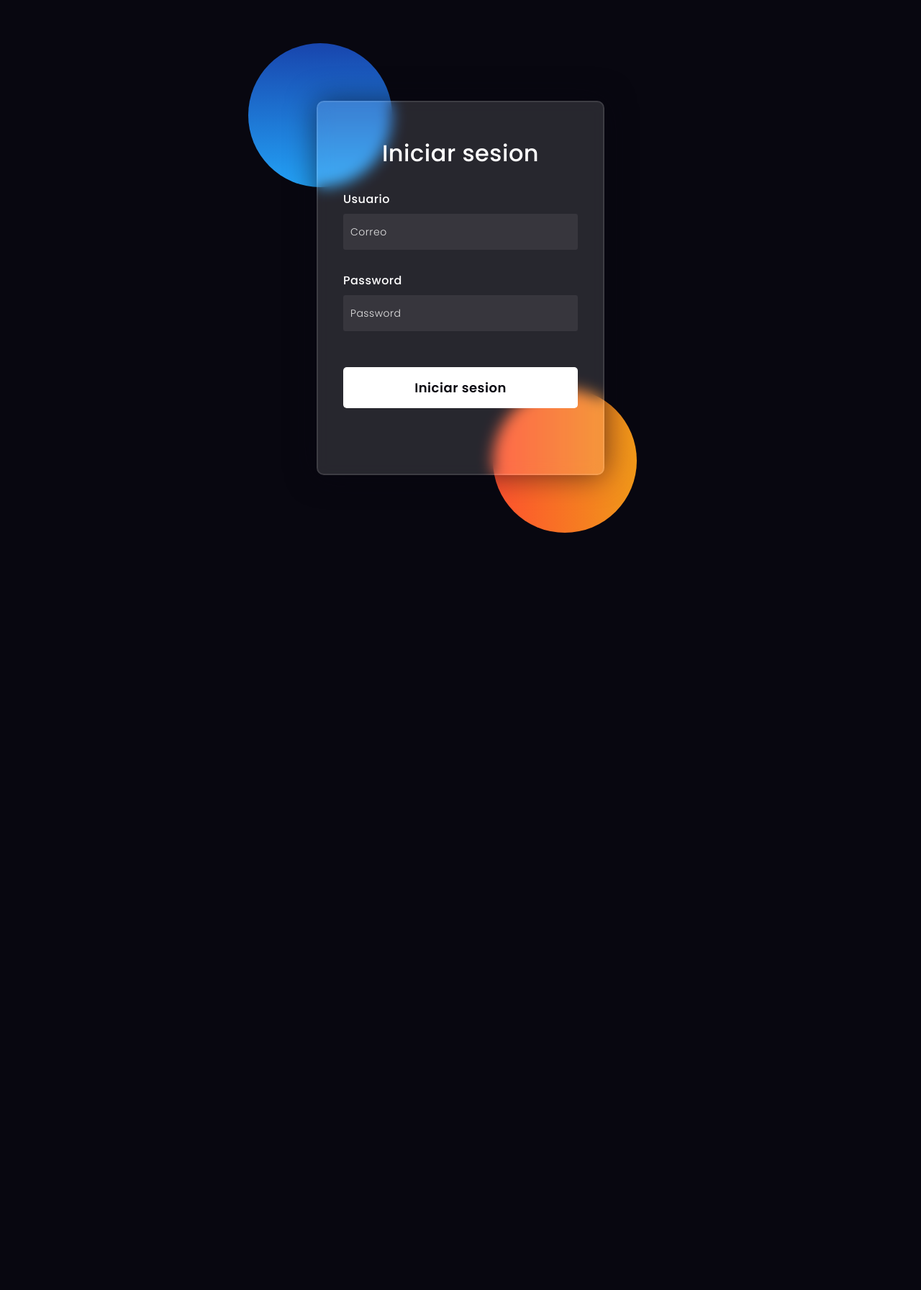
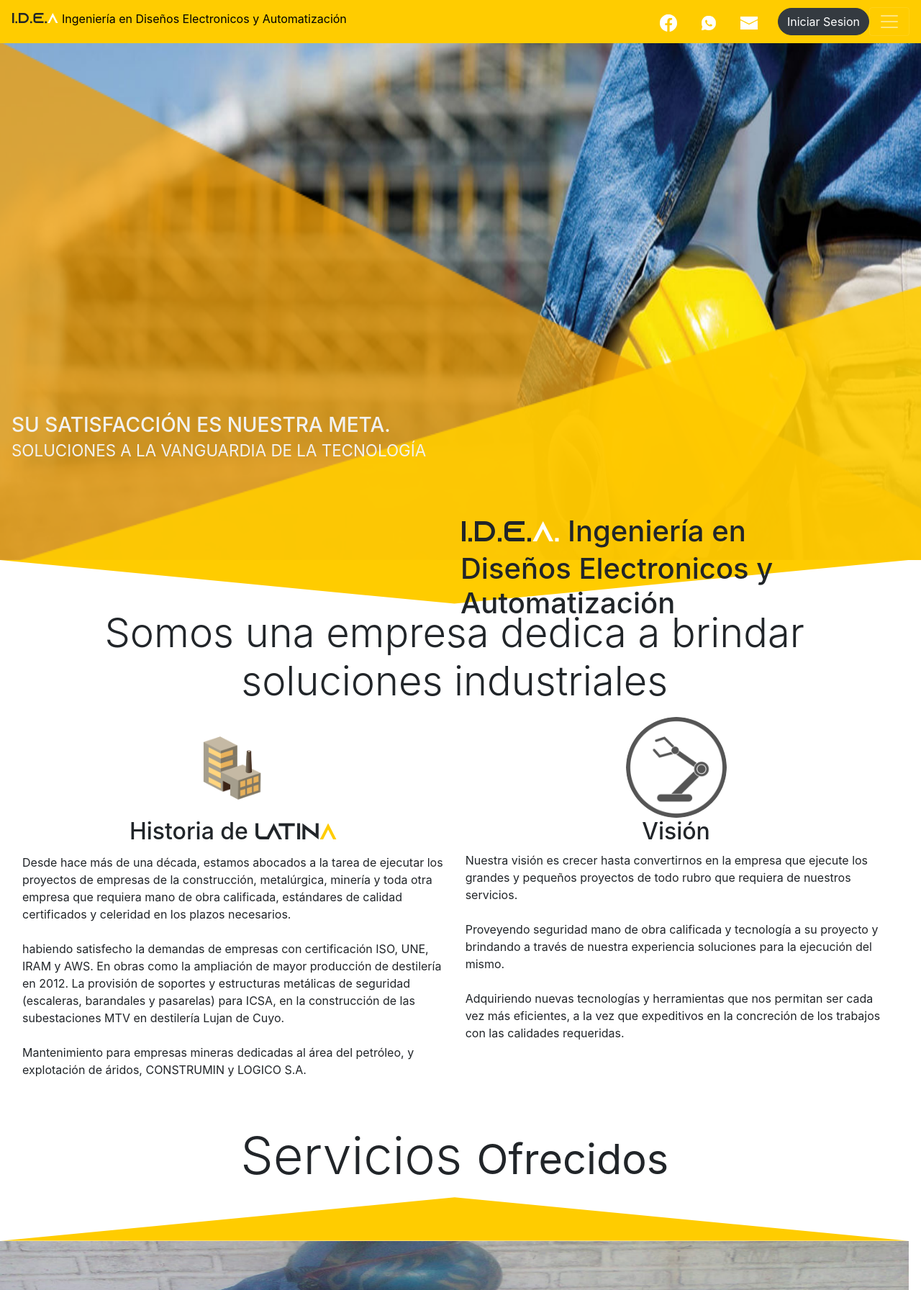
Before and after one commit to filigrana1985/proyecto_maria, a PHP site: page / in a window 1280 px wide. Shown: the top 1792 px of the page at 72% size. Before the commit the page ends 740 px from the top, so only its background shows below. Run offline with PHP 8.4, Linux system fonts and the light colour scheme; some libraries are stand-ins or nearby versions.

Commit message:
Cambios en Login, mas personalizado para la muesta de reportes

```diff
--- a/Index.html
+++ /dev/null
@@ -1,156 +0,0 @@
-<!DOCTYPE html>
-<html lang="en">
-<head>
-  <!-- Design by foolishdeveloper.com -->
-    <title>Glassmorphism login Form Tutorial in html css</title>
-
-    <link rel="preconnect" href="https://fonts.gstatic.com">
-    <link rel="stylesheet" href="https://cdnjs.cloudflare.com/ajax/libs/font-awesome/5.15.4/css/all.min.css">
-    <link href="https://fonts.googleapis.com/css2?family=Poppins:wght@300;500;600&display=swap" rel="stylesheet">
-    <!--Stylesheet-->
-    <style media="screen">
-      *,
-*:before,
-*:after{
-    padding: 0;
-    margin: 0;
-    box-sizing: border-box;
-}
-body{
-    background-color: #080710;
-}
-.background{
-    width: 430px;
-    height: 520px;
-    position: absolute;
-    transform: translate(-50%,-50%);
-    left: 50%;
-    top: 50%;
-}
-.background .shape{
-    height: 200px;
-    width: 200px;
-    position: absolute;
-    border-radius: 50%;
-}
-.shape:first-child{
-    background: linear-gradient(
-        #1845ad,
-        #23a2f6
-    );
-    left: -80px;
-    top: -80px;
-}
-.shape:last-child{
-    background: linear-gradient(
-        to right,
-        #ff512f,
-        #f09819
-    );
-    right: -30px;
-    bottom: -80px;
-}
-form{
-    height: 520px;
-    width: 400px;
-    background-color: rgba(255,255,255,0.13);
-    position: absolute;
-    transform: translate(-50%,-50%);
-    top: 50%;
-    left: 50%;
-    border-radius: 10px;
-    backdrop-filter: blur(10px);
-    border: 2px solid rgba(255,255,255,0.1);
-    box-shadow: 0 0 40px rgba(8,7,16,0.6);
-    padding: 50px 35px;
-}
-form *{
-    font-family: 'Poppins',sans-serif;
-    color: #ffffff;
-    letter-spacing: 0.5px;
-    outline: none;
-    border: none;
-}
-form h3{
-    font-size: 32px;
-    font-weight: 500;
-    line-height: 42px;
-    text-align: center;
-}
-
-label{
-    display: block;
-    margin-top: 30px;
-    font-size: 16px;
-    font-weight: 500;
-}
-input{
-    display: block;
-    height: 50px;
-    width: 100%;
-    background-color: rgba(255,255,255,0.07);
-    border-radius: 3px;
-    padding: 0 10px;
-    margin-top: 8px;
-    font-size: 14px;
-    font-weight: 300;
-}
-::placeholder{
-    color: #e5e5e5;
-}
-button{
-    margin-top: 50px;
-    width: 100%;
-    background-color: #ffffff;
-    color: #080710;
-    padding: 15px 0;
-    font-size: 18px;
-    font-weight: 600;
-    border-radius: 5px;
-    cursor: pointer;
-}
-.social{
-  margin-top: 30px;
-  display: flex;
-}
-.social div{
-  background: red;
-  width: 150px;
-  border-radius: 3px;
-  padding: 5px 10px 10px 5px;
-  background-color: rgba(255,255,255,0.27);
-  color: #eaf0fb;
-  text-align: center;
-}
-.social div:hover{
-  background-color: rgba(255,255,255,0.47);
-}
-.social .fb{
-  margin-left: 25px;
-}
-.social i{
-  margin-right: 4px;
-}
-
-    </style>
-</head>
-<body>
-    <div class="background">
-        <div class="shape"></div>
-        <div class="shape"></div>
-    </div>
-    <form method="post" action="database.php">
-        <h3>Iniciar sesion</h3>
-
-        <label for="usuario">Usuario</label>
-        <input type="text" placeholder="Correo" name="correo">
-
-        <label for="password">Password</label>
-        <input type="password" placeholder="Password" name="password">
-
-        <button>Iniciar sesion</button>
-        <div class="social">
-        </div>
-    </form>
-</body>
-</html>
--- a/login.php
+++ b/Index.php
@@ -1,16 +1,6 @@
 <?php
 
   session_start();
-
-  if(!isset($_SESSION['usuario'])){
-    echo '<script>
-            alert("Por favor debes iniciar sesion");
-          </script>';
-      header('location: Index.html');
-      session_destroy();
-      die();
-
-  }
 
 ?>
 
@@ -46,6 +36,9 @@
   <!-- scroll -->
   <script src="./js/smooth-scroll.polyfills.min.js" before></script>
   <link rel="shortcut icon" href="./img/favicon.ico" />
+  <!--Stylesheet-->
+
+
   <title>I.D.E.A. Ingeniería en Diseños Electronicos y Automatización</title>
 </head>
 
@@ -70,13 +63,27 @@
               height="24"></a></li>
         <li class="nav-item " data-toggle="modal" data-target="#contactomodal"><span
             class="pointer nav-link p-1 ml-4 mr-4 icons-a animated fadeInLeft"><img src="./img/envelope.svg" alt="Email"
-              width="24" height="24"></span></li>
+              width="24" height="24"></span>
+        </li>
       </ul>
+      <?php
+
+            if(!isset($_SESSION['usuario'])){
+              echo '<button type="button" class="btn btn-dark btn-round" data-toggle="modal" data-target="#loginModal"> Iniciar Sesion</button> ';
+            }else{
+              echo '';
+            }
+
+      ?>
+
       <button class="navbar-toggler collapsed" type="button" data-toggle="collapse" data-target="#navbarsmenu"
         aria-controls="navbarsmenu" aria-expanded="false" aria-label="Toggle navigation">
         <span class="navbar-toggler-icon active"></span>
       </button>
 
+
+
+    <!-- Navbar del submenu -->
       <div class="navbar-collapse collapse" id="navbarsmenu">
         <ul class="navbar-nav mr-auto">
           <li class="nav-item d-block d-sm-block d-md-none text-center">
@@ -114,15 +121,60 @@
           <li class="nav-item active">
             <a data-scroll href="#contacto" class="nav-link nav-close navcontac">Contactanos</a>
           </li>
-          <li class="nav-item active">
-            <a data-scroll data-toggle="modal" href="#" data-target="#reporte" class="nav-link nav-close navcontac">Reportes de Mantenimientos</a>
-          </li>
-          <li class="nav-item active">
-            <a  href="/logout.php" data-target="#cerrar" class="nav-link nav-close navcontac">Cerrar Sesion</a>
-          </li>
+
+          <?php
+
+            if(!isset($_SESSION['usuario'])){
+              echo '<li class="nav-item inactive">
+                      <a data-scroll data-toggle="modal" href="#" class="nav-link nav-close navcontac">Reportes de Mantenimientos</a>
+                    </li>';
+
+            }else{
+              echo '<li class="nav-item active">
+                      <a data-scroll data-toggle="modal" href="#" data-target="#reporte" class="nav-link nav-close navcontac">Reportes de Mantenimientos</a>
+                    </li>
+                    <li class="nav-item active">
+                      <a  href="/logout.php" data-target="#cerrar" class="nav-link nav-close navcontac">Cerrar Sesion</a>
+                    </li>
+                    ';
+            }
+
+          ?>
         </ul>
       </div>
     </nav>
+
+
+    <!-- Modal de Iniciar sesion  -->
+    <div class="modal fade" id="loginModal" tabindex="-1" role="dialog" aria-labelledby="exampleModalLabel" aria-hidden="true">
+        <div class="modal-dialog modal-dialog-centered" role="document">
+          <div class="modal-content">
+            <div class="modal-header border-bottom-0">
+              <button type="button" class="close" data-dismiss="modal" aria-label="Close">
+                <span aria-hidden="true">&times;</span>
+              </button>
+            </div>
+            <div class="modal-body">
+              <div class="form-title text-center">
+                <h4>Iniciar Sesion</h4>
+              </div>
+              <div class="d-flex flex-column text-center">
+                <form id="login"  method="post" >
+                  <div class="form-group">
+                    <input type="text" class="form-control" id="usuario" name="usuario" placeholder="Ingresa tu Usuario">
+                  </div>
+                  <div class="form-group">
+                    <input type="password" class="form-control" id="password" name="password" placeholder="Ingresa tu Contraseña">
+                  </div>
+                  <button type="button" class="btn btn-warning btn-block btn-round" id="btnIniciar">Iniciar sesion</button>
+                </form>
+
+              </div>
+            </div>
+          </div>
+        </div>
+      </div>
+
     <main>
       <!-- Presentacion inicial escritorio -->
       <div class="presentacion  animated  fadeIn margin58px  d-none d-sm-none d-md-block ">
@@ -1103,9 +1155,11 @@
   <!-- Cierre del menu al hacer click en un link -->
   <script>
 
-
     $(document).ready(() => {
-
+      $('#loginModal').modal('show');
+        $(function () {
+         $('[data-toggle="tooltip"]').tooltip()
+       });
       $('.nav-close').click(function () {
         $('.navbar-toggler-icon').click();
       });
@@ -1116,6 +1170,19 @@
     $(function () {
       $('[data-toggle="tooltip"]').tooltip();
     });
+
+    $("#btnIniciar").click(function () {
+      $.ajax({
+        url: "database.php",
+        type: "post",
+        data: $("#login").serialize(),
+        success: function (resultado) {
+          alert(resultado);
+          location.reload()
+        }
+      });
+    });
+
     $("#buscar").click(function () {
       $.ajax({
         url: "enviar.php",
@@ -1129,7 +1196,6 @@
     });
 
 
-
   </script>
   <!-- iniciacion y markado del mapa -->
   <script src="./js/main.js">
--- a/css/style.css
+++ b/css/style.css
@@ -5,6 +5,28 @@
          url(../fonts/Azonix.otf) format('truetype');
 
 }
+.container {
+    padding: 2rem 0rem;
+}
+
+
+.form-title {
+    margin: -2rem 0rem 2rem;
+  }
+
+  .btn-round {
+    border-radius: 3rem;
+  }
+
+  .delimiter {
+    padding: 1rem;
+  }
+
+
+
+  .signup-section {
+    padding: 0.3rem 0rem;
+  }
 .pointer{
     cursor: pointer;
 }
--- a/logout.php
+++ b/logout.php
@@ -2,6 +2,6 @@
 
     session_start();
     session_destroy();
-    header('location: Index.html');
+    header('location: Index.php');
 
 ?>
```
Also changed, not shown: database.php (+4 -4 lines).
